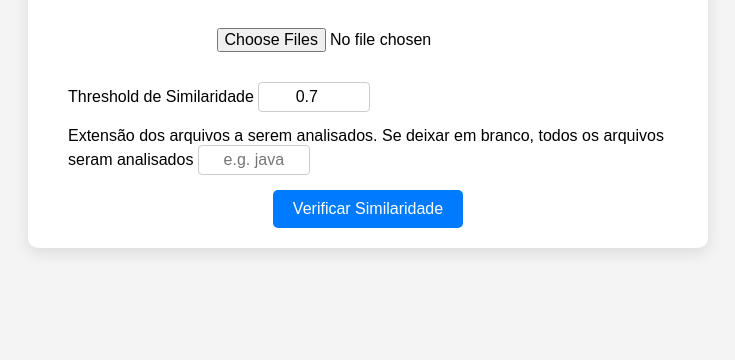
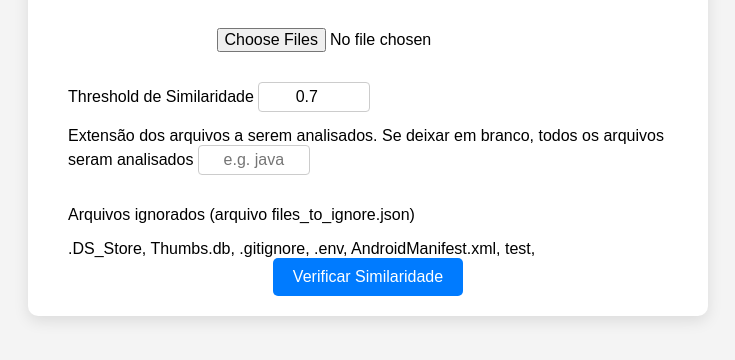
Before and after one commit to felipethomas82/check_similarity, a website: page public/index.html in a window 1280 px wide. Shown: the part 138-498 px from the top of the page, without its empty margins (272-1007 px from the left). Drawn offline with Linux system fonts and the light colour scheme.

Commit message:
Add files to be ignored in a separate json file

```diff
--- /dev/null
+++ b/public/files_to_ignore.json
@@ -0,0 +1,8 @@
+[
+    ".DS_Store",
+    "Thumbs.db",
+    ".gitignore",
+    ".env",
+    "AndroidManifest.xml",
+    "test"
+]
--- a/public/index.html
+++ b/public/index.html
@@ -20,6 +20,10 @@
                 <label for="extension">Extensão dos arquivos a serem analisados. Se deixar em branco, todos os arquivos seram analisados</label>
                 <input type="text" id="extension" name="extension" placeholder="e.g. java"/>
             </div>
+            <div id="ignore_list">
+                <p>Arquivos ignorados (arquivo files_to_ignore.json)</p>
+                <div id="ignore_files"></div>
+            </div>
 
             <!-- <input type="text" id="threshold" value="0.7"/> -->
             <button type="submit">Verificar Similaridade</button>
--- a/public/script.js
+++ b/public/script.js
@@ -1,7 +1,16 @@
+// Lista de arquivos a serem ignorados a partir do arquivo files_to_ignore.json da pasta public
+const file = fetch('/files_to_ignore.json');
+let ignoreList;
+file.then(response => response.json()).then(data => {
+    const divIgnoreFiles = document.getElementById('ignore_files');
+    for (const fileName of data) {
+        divIgnoreFiles.innerHTML += `${fileName}, `;
+    }
+    ignoreList = data;
+});
+
 document.getElementById('projectForm').addEventListener('submit', function(event) {
     event.preventDefault();
-
-    const ignoreList = ['.DS_Store', 'Thumbs.db', '.gitignore', '.env', 'AndroidManifest.xml'];
 
     const folderInput = document.getElementById('projectFolder');
     const files = Array.from( folderInput.files );
@@ -13,6 +22,10 @@ document.getElementById('projectForm').addEventListener('submit', function(event
 
     let filteredFiles = files.filter(file => {
         return !ignoreList.some(ignoreFile => file.name.endsWith(ignoreFile));
+    });
+
+    filteredFiles = files.filter(file => {
+        return !ignoreList.some(ignoreFile => file.name.toLowerCase().indexOf(ignoreFile.toLowerCase()) !== -1);
     });
 
     const fileExtension = document.getElementById('extension').value;
```
